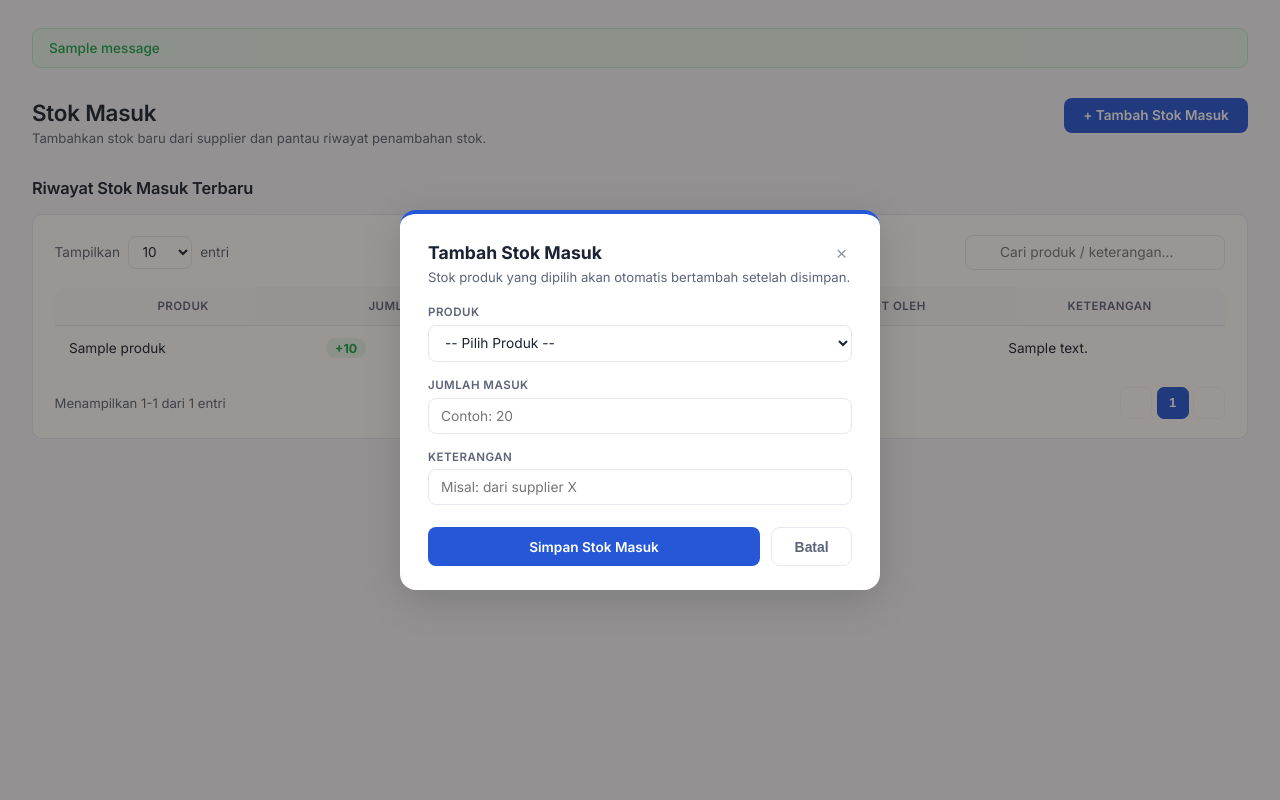
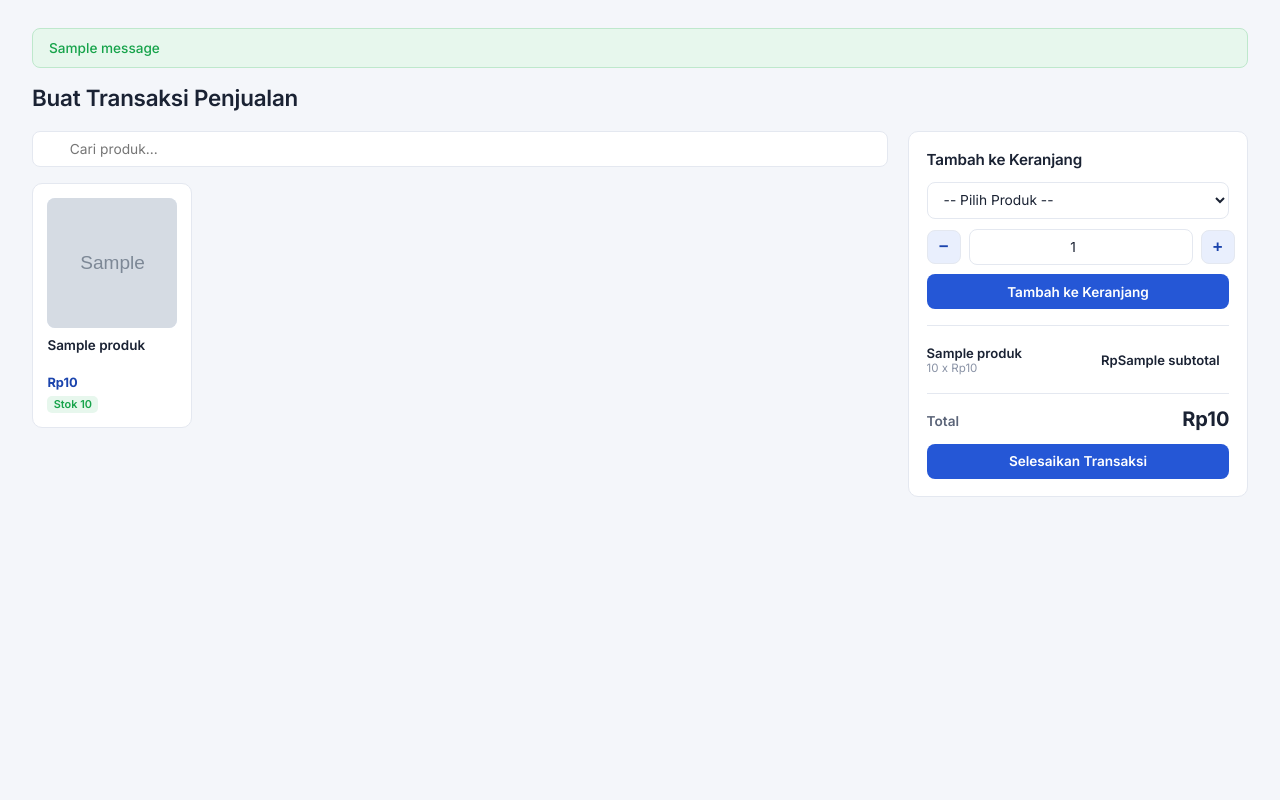
Before and after one commit to leyasabailly-prog/aplikasi-penjualan-stok, a Django app: template transaksi/templates/transaksi/buat_transaksi.html in a window 1280 px wide. Run offline with Django 5.2, Linux system fonts and the light colour scheme; the template is opened without the code that fills it: most values are stand-ins (such as "Sample title", 1, 10 or a date in 2020); grey boxes marked "Sample" are stand-in pictures; one stand-in notice (Sample message) is shown; some libraries are stand-ins or nearby versions.

Commit message:
Update buat_transaksi.html

```diff
--- a/transaksi/templates/transaksi/buat_transaksi.html
+++ b/transaksi/templates/transaksi/buat_transaksi.html
@@ -1,328 +1,336 @@
 {% extends 'base.html' %}
-{% block title %}Stok Masuk{% endblock %}
+{% block title %}Buat Transaksi{% endblock %}
 {% block content %}
+<h1>Buat Transaksi Penjualan</h1>
+
 <style>
-    /* ===== Modal Tambah Stok Masuk ===== */
-    .modal-overlay {
-        display: none; position: fixed; inset: 0; background: rgba(30,24,18,0.45);
-        align-items: center; justify-content: center; z-index: 999;
-        padding: 1rem;
+    .pos-layout {
+        display: flex;
+        gap: 1.25rem;
+        align-items: flex-start;
     }
-    .modal-overlay.show { display: flex; }
-    .modal-card {
-        background: #fff; border-radius: 16px; padding: 1.75rem 1.75rem 1.5rem;
-        max-width: 480px; width: 100%;
-        box-shadow: 0 10px 40px rgba(0,0,0,0.15);
-        border-top: 4px solid var(--accent);
-        max-height: 90vh; overflow-y: auto;
+    .pos-products { flex: 1; min-width: 0; }
+    .pos-cart { width: 340px; flex-shrink: 0; }
+
+    /* ===== Search ===== */
+    .pos-search {
+        position: relative;
+        margin-bottom: 1rem;
     }
-    .modal-card-header {
-        display: flex; justify-content: space-between; align-items: flex-start;
-        margin-bottom: .3rem;
+    .pos-search i {
+        position: absolute; left: .8rem; top: 50%; transform: translateY(-50%);
+        color: var(--ink-faint); font-size: 1rem;
     }
-    .modal-title { font-size: 1.1rem; font-weight: 700; color: var(--ink); }
-    .modal-close-btn {
-        background: none; border: none; font-size: 1.2rem; line-height: 1;
-        color: var(--ink-faint); cursor: pointer; padding: .1rem .3rem;
-    }
-    .modal-close-btn:hover { color: var(--ink); }
-    .modal-desc {
-        color: var(--ink-soft); font-size: .82rem; margin: 0 0 1.25rem;
-    }
-    .sm-field { margin-bottom: 1rem; }
-    .sm-field label {
-        display: block; font-size: .72rem; font-weight: 600;
-        color: var(--ink-soft); text-transform: uppercase; letter-spacing: .04em;
-        margin-bottom: .35rem;
-    }
-    .sm-field select, .sm-field input { width: 100%; }
-    .modal-form-actions {
-        display: flex; gap: .7rem; margin-top: 1.4rem;
-    }
-    .modal-form-actions button[type="submit"] { flex: 1; }
-    .modal-form-actions .btn-secondary {
-        background: transparent; color: var(--ink-soft); border: 1px solid var(--line);
-        padding: .65rem 1.4rem; border-radius: 9px; font-weight: 600; font-size: .87rem; cursor: pointer;
+    .pos-search input {
+        width: 100%;
+        padding-left: 2.3rem;
     }
 
-    @media (max-width: 600px) {
-        .modal-card { padding: 1.4rem 1.2rem 1.2rem; }
-        .modal-form-actions { flex-direction: column-reverse; }
+    /* ===== Product grid ===== */
+    .product-grid {
+        display: grid;
+        grid-template-columns: repeat(auto-fill, minmax(150px, 1fr));
+        gap: .85rem;
+    }
+    .product-card {
+        background: var(--surface);
+        border: 1px solid var(--line);
+        border-radius: var(--radius);
+        padding: .9rem;
+        cursor: pointer;
+        transition: border-color .15s ease, box-shadow .15s ease;
+    }
+    .product-card:hover { border-color: var(--accent); }
+    .product-card.selected {
+        border-color: var(--accent);
+        box-shadow: 0 0 0 3px var(--accent-tint);
+    }
+    .product-card.out-of-stock {
+        opacity: .5;
+        cursor: not-allowed;
+    }
+    .product-thumb {
+        width: 100%;
+        aspect-ratio: 1 / 1;
+        border-radius: 8px;
+        margin-bottom: .6rem;
+        overflow: hidden;
+        background: var(--accent-tint);
+    }
+    .product-thumb img {
+        width: 100%; height: 100%;
+        object-fit: cover;
+        display: block;
+    }
+    .product-icon {
+        width: 100%; height: 100%;
+        color: var(--accent);
+        display: flex; align-items: center; justify-content: center;
+        font-weight: 700; font-size: 1.3rem;
+    }
+    .product-name {
+        font-size: .84rem;
+        font-weight: 600;
+        color: var(--ink);
+        margin-bottom: .5rem;
+        line-height: 1.25;
+        min-height: 2.2em;
+    }
+    .product-meta {
+        display: flex;
+        flex-direction: column;
+        align-items: flex-start;
+        gap: .35rem;
+    }
+    .product-price {
+        font-size: .8rem;
+        font-weight: 700;
+        color: var(--accent-dark);
+    }
+    .product-stock {
+        display: inline-block;
+        max-width: 100%;
+        font-size: .68rem;
+        font-weight: 600;
+        color: var(--success);
+        background: var(--success-tint);
+        padding: .1rem .4rem;
+        border-radius: 5px;
+        white-space: nowrap;
+        overflow: hidden;
+        text-overflow: ellipsis;
+        box-sizing: border-box;
+    }
+    .product-stock.low {
+        color: var(--warning);
+        background: var(--warning-tint);
+    }
+    .no-results {
+        color: var(--ink-faint);
+        font-size: .85rem;
+        padding: 1.5rem 0;
+        text-align: center;
     }
 
-    .sm-section-title {
-        margin: 2rem 0 1rem;
+    /* ===== Cart panel ===== */
+    .cart-card {
+        position: sticky;
+        top: 1.25rem;
+        background: var(--surface);
+        border: 1px solid var(--line);
+        border-radius: var(--radius);
+        padding: 1.1rem;
+    }
+    .cart-card h3 { font-size: .95rem; margin: 0 0 .8rem; }
+
+    .add-form select { width: 100%; margin-bottom: .6rem; }
+    .qty-row {
+        display: flex;
+        align-items: center;
+        gap: .5rem;
+        margin-bottom: .6rem;
+    }
+    .qty-btn {
+        width: 34px; height: 34px;
+        border: 1px solid var(--line);
+        background: var(--accent-tint);
+        color: var(--accent-dark);
+        border-radius: 8px;
+        font-size: 1.05rem;
+        font-weight: 700;
+        cursor: pointer;
+        flex-shrink: 0;
+    }
+    .qty-btn:hover { background: #DCE6FB; }
+    #qtyInput { flex: 1; text-align: center; }
+
+    .btn-add-cart {
+        width: 100%;
+        background: var(--accent-tint) !important;
+        color: var(--accent-dark) !important;
+        font-weight: 600;
+        border: 1px solid var(--accent-tint) !important;
+    }
+    .btn-add-cart:hover { background: #DCE6FB !important; }
+
+    .cart-items {
+        border-top: 1px solid var(--line);
+        margin-top: 1rem;
+        padding-top: .6rem;
+        max-height: 320px;
+        overflow-y: auto;
+    }
+    .cart-item {
+        display: flex;
+        align-items: center;
+        justify-content: space-between;
+        gap: .5rem;
+        padding: .55rem 0;
+        border-bottom: 1px solid var(--line);
+    }
+    .cart-item:last-child { border-bottom: none; }
+    .cart-item-name { font-size: .82rem; font-weight: 600; color: var(--ink); }
+    .cart-item-qty { font-size: .72rem; color: var(--ink-faint); }
+    .cart-item-right { display: flex; align-items: center; gap: .6rem; flex-shrink: 0; }
+    .cart-item-subtotal { font-size: .82rem; font-weight: 600; color: var(--ink); white-space: nowrap; }
+    .cart-item-remove { color: var(--danger); font-size: 1rem; text-decoration: none; }
+    .cart-item-remove:hover { color: #B91C1C; }
+    .cart-empty {
+        color: var(--ink-faint);
+        font-size: .82rem;
+        text-align: center;
+        padding: 1rem 0;
     }
 
-    /* ===== Toolbar (sama pola dengan Riwayat Transaksi) ===== */
-    .sm-toolbar {
-        display: flex; justify-content: space-between; align-items: center;
-        flex-wrap: wrap; gap: .75rem;
-        margin-bottom: 1rem;
+    .cart-total-row {
+        display: flex;
+        align-items: baseline;
+        justify-content: space-between;
+        border-top: 1px solid var(--line);
+        margin-top: .6rem;
+        padding-top: .8rem;
     }
-    .sm-entries {
-        display: flex; align-items: center; gap: .5rem;
-        font-size: .85rem; color: var(--ink-soft);
+    .cart-total-row span:first-child { font-size: .85rem; color: var(--ink-soft); font-weight: 600; }
+    .cart-total-amount { font-size: 1.25rem; font-weight: 700; color: var(--ink); }
+
+    .btn-checkout {
+        width: 100%;
+        margin-top: .8rem;
+        background: var(--success) !important;
+        font-size: .95rem;
+        padding: .75rem 1.2rem;
     }
-    .sm-entries select { padding: .4rem .6rem; font-size: .85rem; }
-    .sm-search { position: relative; }
-    .sm-search input {
-        padding: .55rem .8rem .55rem 2.1rem;
-        width: 260px; max-width: 100%;
+    .btn-checkout:hover { background: #128A3E !important; }
+
+    @media (max-width: 900px) {
+        .pos-layout { flex-direction: column; }
+        .pos-cart { width: 100%; }
+        .cart-card { position: static; }
     }
-    .sm-search i {
-        position: absolute; left: .75rem; top: 50%; transform: translateY(-50%);
-        color: var(--ink-faint); font-size: .95rem; pointer-events: none;
-    }
-
-    .sm-jumlah-badge {
-        display: inline-block; background: var(--success-tint); color: var(--success);
-        font-size: .78rem; font-weight: 700; padding: .15rem .55rem; border-radius: 20px;
-    }
-
-    .sm-empty-row td {
-        text-align: center; color: var(--ink-faint); padding: 2rem 1rem !important;
-    }
-
-    .sm-footer {
-        display: flex; justify-content: space-between; align-items: center;
-        flex-wrap: wrap; gap: .75rem;
-        margin-top: 1rem;
-    }
-    .sm-showing { color: var(--ink-soft); font-size: .82rem; }
-    .sm-pagination {
-        display: flex; align-items: center; gap: .3rem; list-style: none;
-        padding: 0; margin: 0;
-    }
-    .sm-pagination button {
-        border: 1px solid var(--line); background: var(--surface);
-        color: var(--ink-soft); font-size: .82rem; font-weight: 600;
-        min-width: 32px; height: 32px; border-radius: 7px; cursor: pointer;
-        display: flex; align-items: center; justify-content: center;
-    }
-    .sm-pagination button:hover:not(:disabled) { border-color: var(--accent); color: var(--accent); }
-    .sm-pagination button.active {
-        background: var(--accent); border-color: var(--accent); color: #fff;
-    }
-    .sm-pagination button:disabled { opacity: .4; cursor: not-allowed; }
-
-    tr.sm-hidden { display: none !important; }
 </style>
 
-<div style="display:flex; justify-content:space-between; align-items:center; flex-wrap:wrap; gap:.75rem;">
-    <div>
-        <h1 style="margin-bottom:.25rem;">Stok Masuk</h1>
-        <p style="color:var(--ink-soft); font-size:.82rem; margin:0;">
-            Tambahkan stok baru dari supplier dan pantau riwayat penambahan stok.
-        </p>
-    </div>
-    <button type="button" class="btn-primary" onclick="openStokModal()">+ Tambah Stok Masuk</button>
+<div class="pos-layout">
+    <div class="pos-products">
+        <div class="pos-search">
+            <i class="ti ti-search"></i>
+            <input type="text" id="produkSearch" placeholder="Cari produk...">
         </div>
 
-<!-- Modal Tambah Stok Masuk -->
-<div class="modal-overlay" id="stokModal">
-    <div class="modal-card">
-        <div class="modal-card-header">
-            <span class="modal-title">Tambah Stok Masuk</span>
-            <button type="button" class="modal-close-btn" onclick="closeStokModal()">&times;</button>
+        <div class="product-grid" id="productGrid">
+            {% for produk in produk_list %}
+            <div class="product-card{% if produk.stok == 0 %} out-of-stock{% endif %}"
+                 data-id="{{ produk.id }}"
+                 data-nama="{{ produk.nama_produk|lower }}">
+                <div class="product-thumb">
+                    {% if produk.gambar %}
+                    <img src="{{ produk.gambar.url }}" alt="{{ produk.nama_produk }}" loading="lazy">
+                    {% else %}
+                    <div class="product-icon">{{ produk.nama_produk|slice:":1"|upper }}</div>
+                    {% endif %}
                 </div>
-        <p class="modal-desc">Stok produk yang dipilih akan otomatis bertambah setelah disimpan.</p>
+                <div class="product-name">{{ produk.nama_produk }}</div>
+                <div class="product-meta">
+                    <span class="product-price">Rp{{ produk.harga_jual }}</span>
+                    <span class="product-stock{% if produk.stok <= 5 %} low{% endif %}">Stok {{ produk.stok }}</span>
+                </div>
+            </div>
+            {% endfor %}
+        </div>
+        <div class="no-results" id="noResults" style="display:none;">Produk tidak ditemukan.</div>
+    </div>
 
-        <form method="post">
+    <div class="pos-cart">
+        <div class="cart-card">
+            <h3>Tambah ke Keranjang</h3>
+            <form method="post" class="add-form">
                 {% csrf_token %}
-            <div class="sm-field">
-                <label for="smProduk">Produk</label>
-                <select name="produk_id" id="smProduk" required>
+                <select name="produk_id" id="produkSelect" required>
                     <option value="">-- Pilih Produk --</option>
                     {% for produk in produk_list %}
-                    <option value="{{ produk.id }}">{{ produk.nama_produk }} (Stok saat ini: {{ produk.stok }})</option>
+                    <option value="{{ produk.id }}">{{ produk.nama_produk }} (Stok: {{ produk.stok }}) - Rp{{ produk.harga_jual }}</option>
                     {% endfor %}
                 </select>
+                <div class="qty-row">
+                    <button type="button" class="qty-btn" id="qtyMinus">&minus;</button>
+                    <input type="number" name="qty" id="qtyInput" min="1" value="1" required>
+                    <button type="button" class="qty-btn" id="qtyPlus">+</button>
                 </div>
-            <div class="sm-field">
-                <label for="smJumlah">Jumlah Masuk</label>
-                <input type="number" name="jumlah" id="smJumlah" min="1" placeholder="Contoh: 20" required>
+                <button type="submit" class="btn-add-cart">Tambah ke Keranjang</button>
+            </form>
+
+            <div class="cart-items">
+                {% for item in items %}
+                <div class="cart-item">
+                    <div>
+                        <div class="cart-item-name">{{ item.produk.nama_produk }}</div>
+                        <div class="cart-item-qty">{{ item.qty }} x Rp{{ item.produk.harga_jual }}</div>
                     </div>
-            <div class="sm-field" style="margin-bottom:0;">
-                <label for="smKeterangan">Keterangan</label>
-                <input type="text" name="keterangan" id="smKeterangan" placeholder="Misal: dari supplier X">
+                    <div class="cart-item-right">
+                        <span class="cart-item-subtotal">Rp{{ item.subtotal }}</span>
+                        <a href="{% url 'hapus_item_transaksi' item.produk.id %}" class="cart-item-remove" title="Hapus"><i class="ti ti-trash"></i></a>
+                    </div>
+                </div>
+                {% empty %}
+                <div class="cart-empty">Keranjang masih kosong.</div>
+                {% endfor %}
             </div>
 
-            <div class="modal-form-actions">
-                <button type="submit">Simpan Stok Masuk</button>
-                <button type="button" class="btn-secondary" onclick="closeStokModal()">Batal</button>
-            </div>
-        </form>
-    </div>
+            <div class="cart-total-row">
+                <span>Total</span>
+                <span class="cart-total-amount">Rp{{ total }}</span>
             </div>
 
-<h3 class="sm-section-title">Riwayat Stok Masuk Terbaru</h3>
-
-<div class="card-surface">
-    <div class="sm-toolbar">
-        <div class="sm-entries">
-            Tampilkan
-            <select id="smEntriesPerPage">
-                <option value="10">10</option>
-                <option value="25">25</option>
-                <option value="50">50</option>
-                <option value="100">100</option>
-            </select>
-            entri
+            {% if items %}
+            <form method="post" action="{% url 'checkout_transaksi' %}">
+                {% csrf_token %}
+                <button type="submit" class="btn-checkout">Selesaikan Transaksi</button>
+            </form>
+            {% endif %}
         </div>
-        <div class="sm-search">
-            <i class="ti ti-search"></i>
-            <input type="text" id="smSearchInput" placeholder="Cari produk / keterangan...">
-        </div>
-    </div>
-
-    <table border="0" cellpadding="0" cellspacing="0" id="smTable">
-        <thead>
-            <tr>
-                <th>Produk</th>
-                <th>Jumlah</th>
-                <th>Tanggal</th>
-                <th>Input Oleh</th>
-                <th>Keterangan</th>
-            </tr>
-        </thead>
-        <tbody id="smTableBody">
-            {% for r in riwayat %}
-            <tr class="sm-row"
-                data-search="{{ r.produk.nama_produk|lower }} {{ r.keterangan|default:''|lower }} {{ r.user.username|default:''|lower }}">
-                <td>{{ r.produk.nama_produk }}</td>
-                <td><span class="sm-jumlah-badge">+{{ r.jumlah }}</span></td>
-                <td>{{ r.tanggal|date:"d M Y, H:i" }}</td>
-                <td>{{ r.user.username|default:"-" }}</td>
-                <td>{{ r.keterangan|default:"-" }}</td>
-            </tr>
-            {% empty %}
-            <tr>
-                <td colspan="5" class="sm-empty-row">Belum ada riwayat stok masuk.</td>
-            </tr>
-            {% endfor %}
-        </tbody>
-    </table>
-
-    <div class="sm-footer" id="smFooter">
-        <div class="sm-showing" id="smShowingText"></div>
-        <ul class="sm-pagination" id="smPagination"></ul>
     </div>
 </div>
 
 <script>
-(function () {
-    const tbody = document.getElementById('smTableBody');
-    const allRows = Array.from(tbody.querySelectorAll('tr.sm-row'));
-    const searchInput = document.getElementById('smSearchInput');
-    const entriesSelect = document.getElementById('smEntriesPerPage');
-    const showingText = document.getElementById('smShowingText');
-    const pagination = document.getElementById('smPagination');
-    const footer = document.getElementById('smFooter');
+    const grid = document.getElementById('productGrid');
+    const select = document.getElementById('produkSelect');
+    const qtyInput = document.getElementById('qtyInput');
+    const search = document.getElementById('produkSearch');
+    const noResults = document.getElementById('noResults');
 
-    if (allRows.length === 0) {
-        footer.style.display = 'none';
-        return;
-    }
+    grid.addEventListener('click', function (e) {
+        const card = e.target.closest('.product-card');
+        if (!card || card.classList.contains('out-of-stock')) return;
 
-    let currentPage = 1;
-    let perPage = parseInt(entriesSelect.value, 10);
+        grid.querySelectorAll('.product-card.selected').forEach(c => c.classList.remove('selected'));
+        card.classList.add('selected');
 
-    function getFilteredRows() {
-        const keyword = searchInput.value.trim().toLowerCase();
-        if (!keyword) return allRows;
-        return allRows.filter(function (row) {
-            return row.getAttribute('data-search').includes(keyword);
-        });
-    }
-
-    function render() {
-        const filtered = getFilteredRows();
-        const totalRows = filtered.length;
-        const totalPages = Math.max(1, Math.ceil(totalRows / perPage));
-        if (currentPage > totalPages) currentPage = totalPages;
-        if (currentPage < 1) currentPage = 1;
-
-        allRows.forEach(function (row) { row.classList.add('sm-hidden'); });
-
-        const start = (currentPage - 1) * perPage;
-        const end = start + perPage;
-        const pageRows = filtered.slice(start, end);
-        pageRows.forEach(function (row) { row.classList.remove('sm-hidden'); });
-
-        let noResultRow = tbody.querySelector('.sm-no-result');
-        if (totalRows === 0) {
-            if (!noResultRow) {
-                noResultRow = document.createElement('tr');
-                noResultRow.className = 'sm-no-result';
-                noResultRow.innerHTML = '<td colspan="5" class="sm-empty-row">Data tidak ditemukan.</td>';
-                tbody.appendChild(noResultRow);
-            }
-        } else if (noResultRow) {
-            noResultRow.remove();
-        }
-
-        if (totalRows === 0) {
-            showingText.textContent = 'Tidak ada data yang ditampilkan';
-        } else {
-            showingText.textContent =
-                'Menampilkan ' + (start + 1) + '-' + Math.min(end, totalRows) + ' dari ' + totalRows + ' entri';
-        }
-
-        pagination.innerHTML = '';
-        const prevBtn = document.createElement('button');
-        prevBtn.innerHTML = '<i class="ti ti-chevron-left"></i>';
-        prevBtn.disabled = currentPage === 1;
-        prevBtn.addEventListener('click', function () { currentPage--; render(); });
-        pagination.appendChild(prevBtn);
-
-        const maxButtons = 5;
-        let startPage = Math.max(1, currentPage - Math.floor(maxButtons / 2));
-        let endPage = Math.min(totalPages, startPage + maxButtons - 1);
-        startPage = Math.max(1, endPage - maxButtons + 1);
-
-        for (let p = startPage; p <= endPage; p++) {
-            const btn = document.createElement('button');
-            btn.textContent = p;
-            if (p === currentPage) btn.classList.add('active');
-            btn.addEventListener('click', function () { currentPage = p; render(); });
-            pagination.appendChild(btn);
-        }
-
-        const nextBtn = document.createElement('button');
-        nextBtn.innerHTML = '<i class="ti ti-chevron-right"></i>';
-        nextBtn.disabled = currentPage === totalPages;
-        nextBtn.addEventListener('click', function () { currentPage++; render(); });
-        pagination.appendChild(nextBtn);
-    }
-
-    searchInput.addEventListener('input', function () { currentPage = 1; render(); });
-    entriesSelect.addEventListener('change', function () {
-        perPage = parseInt(entriesSelect.value, 10);
-        currentPage = 1;
-        render();
+        select.value = card.dataset.id;
+        qtyInput.focus();
+        qtyInput.select();
     });
 
-    render();
-})();
-
-// ===== Modal Tambah Stok Masuk =====
-function openStokModal() {
-    document.getElementById('stokModal').classList.add('show');
-}
-function closeStokModal() {
-    document.getElementById('stokModal').classList.remove('show');
-}
-document.getElementById('stokModal').addEventListener('click', function (e) {
-    if (e.target === this) closeStokModal();
+    document.getElementById('qtyPlus').addEventListener('click', function () {
+        qtyInput.value = (parseInt(qtyInput.value) || 1) + 1;
     });
-document.addEventListener('keydown', function (e) {
-    if (e.key === 'Escape') closeStokModal();
+    document.getElementById('qtyMinus').addEventListener('click', function () {
+        qtyInput.value = Math.max(1, (parseInt(qtyInput.value) || 1) - 1);
     });
 
-{% if messages %}
-// Kalau ada notifikasi (misal error validasi setelah submit), buka lagi modalnya
-openStokModal();
-{% endif %}
+    search.addEventListener('input', function () {
+        const term = search.value.trim().toLowerCase();
+        let visible = 0;
+        grid.querySelectorAll('.product-card').forEach(card => {
+            const match = card.dataset.nama.includes(term);
+            card.style.display = match ? '' : 'none';
+            if (match) visible++;
+        });
+        noResults.style.display = visible === 0 ? 'block' : 'none';
+    });
+
+    select.addEventListener('change', function () {
+        grid.querySelectorAll('.product-card.selected').forEach(c => c.classList.remove('selected'));
+        const match = grid.querySelector(`.product-card[data-id="${select.value}"]`);
+        if (match) match.classList.add('selected');
+    });
 </script>
 {% endblock %}
```
Lines whose indentation alone changed are shown as unchanged.
